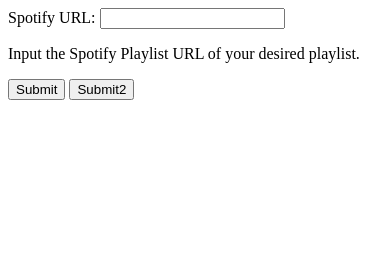
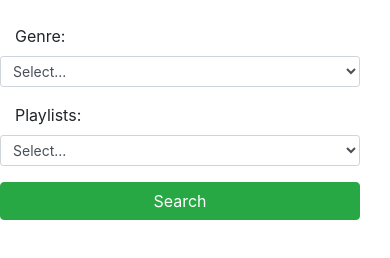
Before and after one commit to probablyalexzhu/synesthesify, a plain HTML site: page index.html in a window 390 px wide. Drawn offline with nearby package versions, Linux system fonts and the light colour scheme; no server answers.

Commit message:
Update index.html

```diff
--- a/index.html
+++ b/index.html
@@ -1,19 +1,46 @@
 <!DOCTYPE html>
-<html>
+<html lang="en">
+<head>
+    <meta charset="UTF-8">
+    <meta name="viewport" content="width=device-width, initial-scale=1.0">
+    <title>Synesthesify</title>
+    <link rel="stylesheet" href="https://maxcdn.bootstrapcdn.com/bootstrap/4.0.0/css/bootstrap.min.css" integrity="sha384-Gn5384xqQ1aoWXA+058RXPxPg6fy4IWvTNh0E263XmFcJlSAwiGgFAW/dAiS6JXm" crossorigin="anonymous">
+    <link rel="stylesheet" type="text/css" href="main.css">
+</head>
 <body>
 
-Spotify URL: <input type="text" id="myText" value="">
+    <div class="container">
+        <form action="">
+            <input type="hidden" id='hidden_token'>
+            <div class="col-sm-6 form-group row mt-4 px-0">
+                <label for="Genre" class="form-label col-sm-2">Genre:</label>
+                <select name="" id="select_genre" class="form-control form-control-sm col-sm-10">
+                    <option>Select...</option>
+                </select>
+            </div>
+            <div class="col-sm-6 form-group row px-0">
+                <label for="Genre" class="form-label col-sm-2">Playlists:</label>
+                <select name="" id="select_playlist" class="form-control form-control-sm col-sm-10">
+                    <option>Select...</option>
+                </select>
+            </div>
+            <div class="col-sm-6 row form-group px-0">
+                <button type="submit" id="btn_submit" class="btn btn-success col-sm-12">Search</button>
+            </div>
+        </form>
+        <div class="row">
+            <div class="col-sm-6 px-0">
+                <div class="list-group song-list">
 
-<p>Input the Spotify Playlist URL of your desired playlist.</p>
-
-<button onclick="bigApp()">Submit</button>
-<button onclick="parsePlaylist()">Submit2</button>
-
-<p id="playlist-id"></p>
-
-<p id="result"></p>
-
-<script type="text/javascript" src="app.js"></script>
-
+                </div>
+            </div>
+            <div class="offset-md-1 col-sm-4" id="song-detail">
+            </div>
+        </div>
+    </div>
+    <script src="https://code.jquery.com/jquery-3.2.1.slim.min.js" integrity="sha384-KJ3o2DKtIkvYIK3UENzmM7KCkRr/rE9/Qpg6aAZGJwFDMVNA/GpGFF93hXpG5KkN" crossorigin="anonymous"></script>
+    <script src="https://cdnjs.cloudflare.com/ajax/libs/popper.js/1.12.9/umd/popper.min.js" integrity="sha384-ApNbgh9B+Y1QKtv3Rn7W3mgPxhU9K/ScQsAP7hUibX39j7fakFPskvXusvfa0b4Q" crossorigin="anonymous"></script>
+    <script src="https://maxcdn.bootstrapcdn.com/bootstrap/4.0.0/js/bootstrap.min.js" integrity="sha384-JZR6Spejh4U02d8jOt6vLEHfe/JQGiRRSQQxSfFWpi1MquVdAyjUar5+76PVCmYl" crossorigin="anonymous"></script>
+    <script src="app.js" type="text/javascript"></script>
 </body>
 </html>
```
